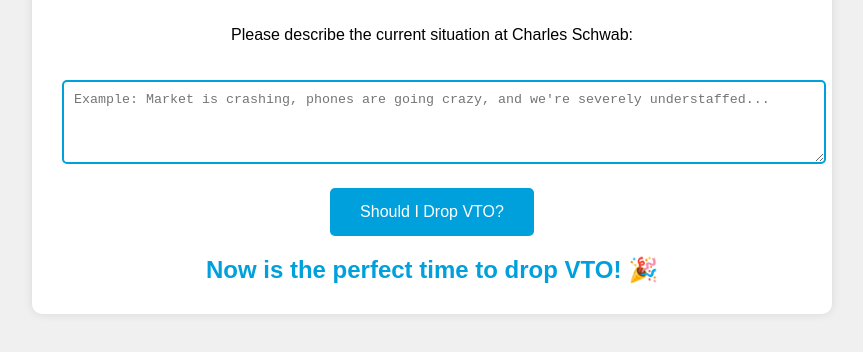
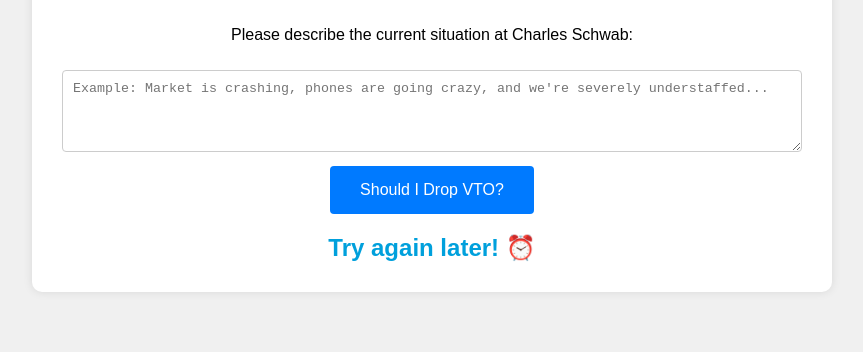
Before and after one commit to 0x0nice/lol, a plain HTML site: page index.html in a window 1280 px wide. Both pictures are taken after a click on the button "Should I Drop VTO?". Shown: the part 132-484 px from the top of the page, without its empty margins (208-1071 px from the left). Drawn offline with Linux system fonts and the light colour scheme.

Commit message:
Update index.html

```diff
--- a/index.html
+++ b/index.html
@@ -118,3 +118,95 @@
             }
         }
     </style>
+    <script>
+        function analyzeVTO() {
+            const loading = document.getElementById('loading');
+            const result = document.getElementById('result');
+
+            // Hide previous result and show loading
+            result.style.display = 'none';
+            loading.style.display = 'block';
+
+            // Array of possible responses
+            const responses = [
+                "Now is the perfect time to drop VTO! 🎉",
+                "You would think, but not today! 😅",
+                "Try again later! ⏰",
+                "Fuck it, why not? 🤷‍♂️",
+                "Sorry, can't decide. WFM took VTO! 🏃‍♂️",
+                "Permanent VTO; You are fired! 🔥",
+                `Error: Please contact technical support. Error code: ${generateErrorCode()}`
+            ];
+
+            // Simulate "thinking" with setTimeout
+            setTimeout(() => {
+                loading.style.display = 'none';
+                // Get random response
+                const randomResponse = responses[Math.floor(Math.random() * responses.length)];
+                result.innerHTML = randomResponse;
+                result.style.display = 'block';
+            }, 2000); // 2 second delay
+        }
+    </script>
+    <script>
+        // Add event listener for Enter key
+        document.addEventListener('DOMContentLoaded', function() {
+            const textarea = document.querySelector('textarea');
+            textarea.addEventListener('keypress', function(e) {
+                if (e.key === 'Enter') {
+                    e.preventDefault(); // Prevent default newline
+                    analyzeVTO();
+                }
+            });
+        });
+    </script>
+    <style>
+        /* Improve iOS formatting */
+        textarea {
+            box-sizing: border-box; /* Include padding in width calculation */
+            max-width: 100%;
+            padding: 10px;
+            border: 1px solid #ccc;
+            border-radius: 4px;
+            resize: vertical; /* Allow vertical resizing only */
+            margin: 10px 0;
+            -webkit-appearance: none; /* Remove iOS default styling */
+            -moz-appearance: none; /* Firefox compatibility */
+            appearance: none; /* Standard property */
+        }
+
+        /* Ensure consistent button appearance on iOS */
+        button {
+            border-radius: 4px;
+            border: none;
+            background-color: #007AFF;
+            color: white;
+            -webkit-appearance: none; /* Remove iOS default styling */
+            -moz-appearance: none; /* Firefox compatibility */
+            appearance: none; /* Standard property */
+        }
+
+        /* Improve container padding for iOS */
+        @media screen and (max-width: 768px) {
+            .container {
+                padding: 15px;
+                max-width: 100%;
+                margin: 0 auto;
+            }
+        }
+    </style>
+    <script>
+        // Error code generator
+        function generateErrorCode() {
+            const nonsenseWords = ['zoop', 'flibber', 'quax', 'wonk', 'dingle', 'boop', 'zazzle', 'quirk'];
+            const numbers = Math.floor(Math.random() * 9999).toString().padStart(4, '0');
+            const randomWord = nonsenseWords[Math.floor(Math.random() * nonsenseWords.length)];
+            const secondWord = nonsenseWords[Math.floor(Math.random() * nonsenseWords.length)];
+            return `${randomWord}_${numbers}_${secondWord}`;
+        }
+
+        // Update error message to include code
+        const responses = responses.map(response => {
+            return response + "\n\nError Code: " + generateErrorCode();
+        });
+    </script>
```
